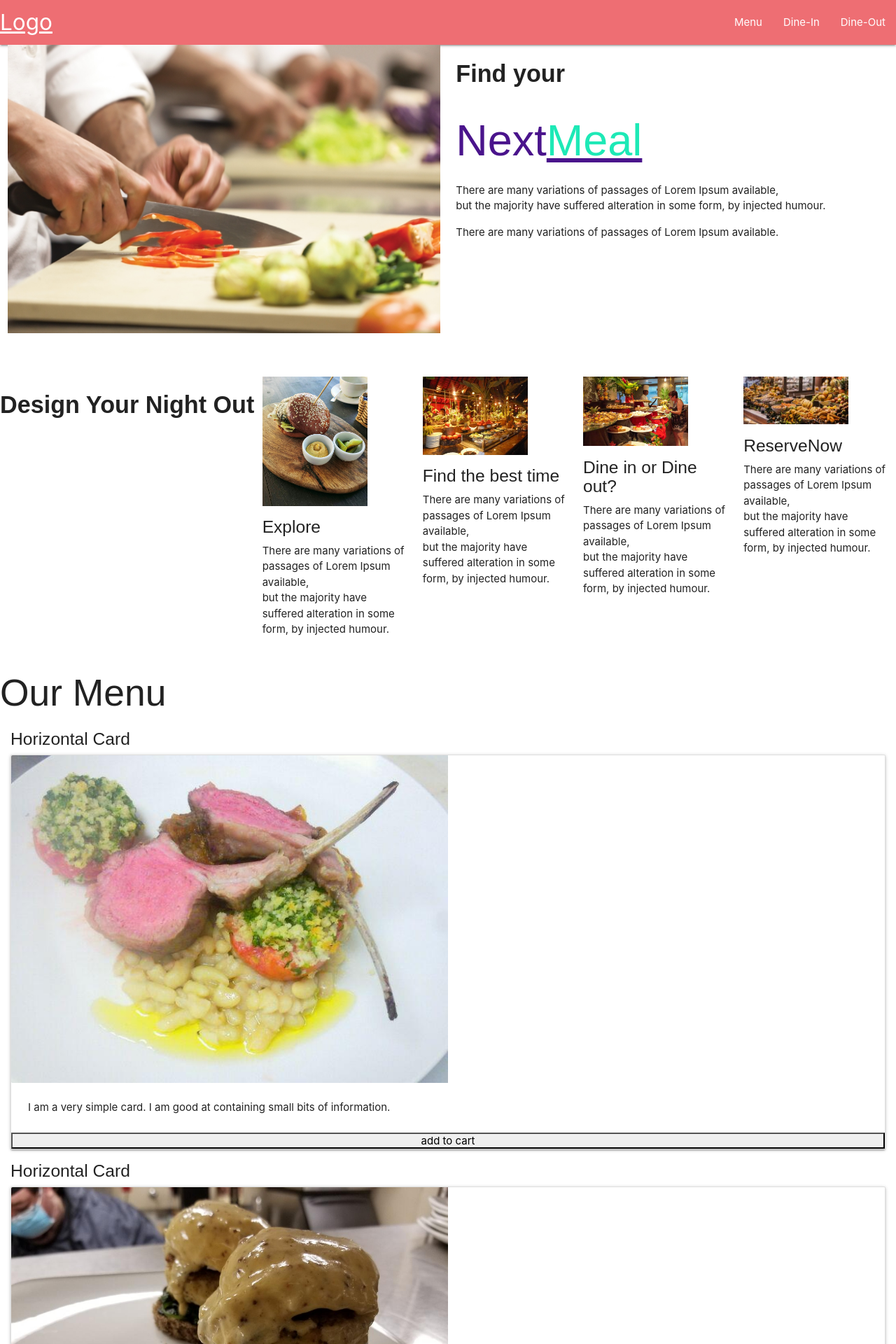
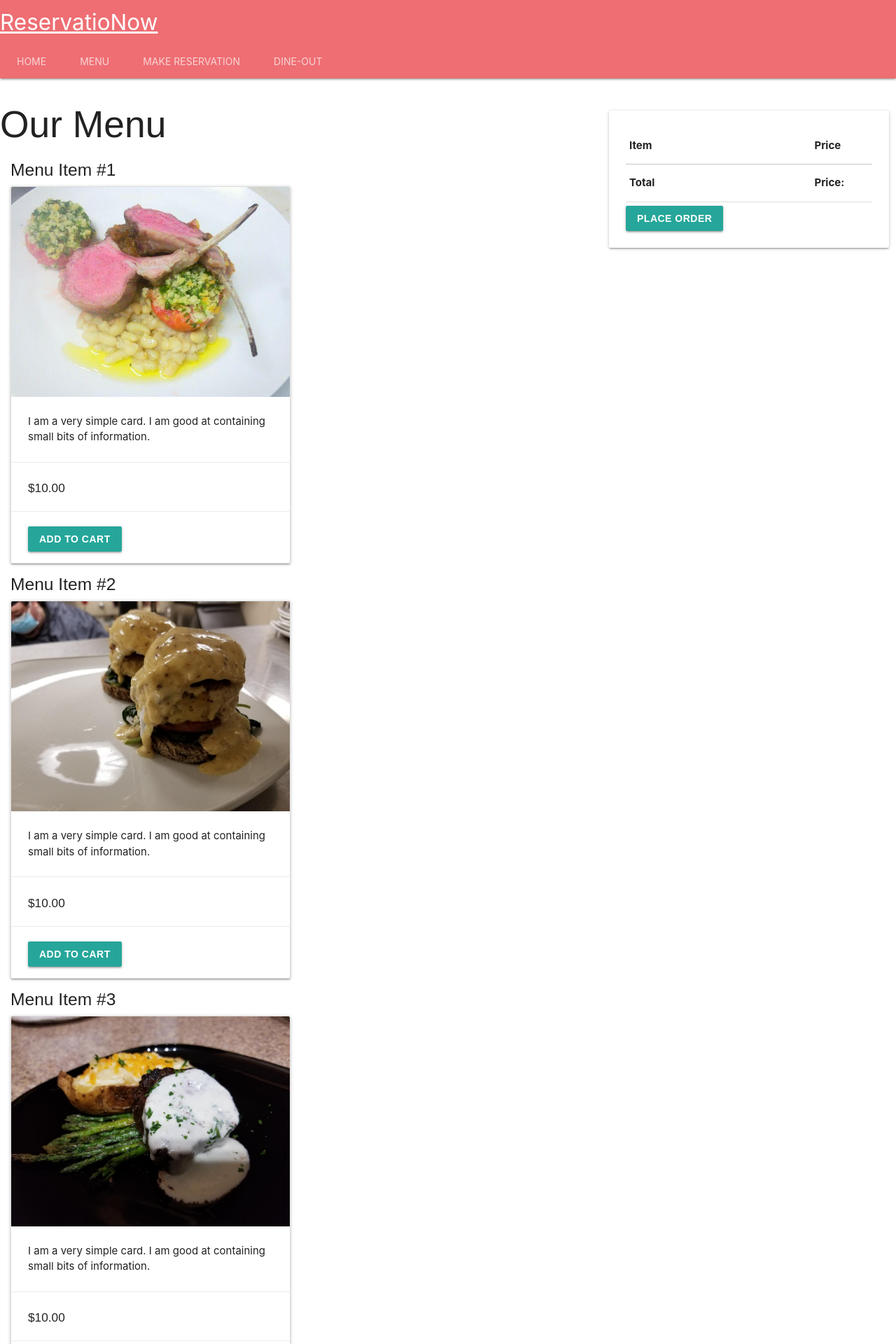
Before and after one commit to jsuderman/restaurant-app, a React (Create React App) app in the folder client/: page /menu in a window 1280 px wide. Shown: the top 1920 px of the page at 70% size. Built offline with nearby package versions, Linux system fonts and the light colour scheme; a web font is replaced by a local one.

Commit message:
Page changes

```diff
--- /dev/null
+++ b/client/src/app.css
@@ -0,0 +1,27 @@
+.card {
+    width: 400px;
+}
+
+.card-panel {
+    float: right;
+    position: fixed;
+    width: 400px;
+    right: 10px;
+    top: 150px;
+}
+
+#place-order {
+    margin-top: 5px;
+    width: fit-content;
+}
+
+
+.menuItem {
+    height: 300px;
+    width: 300px;
+
+}
+
+.current {
+    width: fit-content;
+}
--- a/client/src/components/MenuItems.js
+++ b/client/src/components/MenuItems.js
@@ -1,103 +1,132 @@
 import React, { Component } from 'react'
-
+import "../app.css";
 
 class MenuItems extends Component {
   render() {
     return (
       <div>
+
+
         <h2>Our Menu</h2>
         <div className="col s12 m7">
-          <h5 className="header">Horizontal Card</h5>
-          <div className="card horizontal">
+          <h5 className="header">Menu Item #1</h5>
+          <div className="card">
             <div className="card-image">
-              <img src={require("../images/Lamb.jpg")} alt="menuItem"/>
+              <img className="menuItem" src={require("../images/Lamb.jpg")} alt="menuItem" />
             </div>
             <div className="card-stacked">
               <div className="card-content">
                 <p>I am a very simple card. I am good at containing small bits of information.</p>
               </div>
             </div>
-            <button>add to cart</button>
+            <div className="card-action price" name="price">
+              <h6>$10.00</h6>
+            </div>
+            <div className="card-action">
+              <button className="btn waves-effect waves-light" id="place-order" type="submit" name="action">Add to Cart</button>
+            </div>
           </div>
         </div>
 
         <div className="col s12 m7">
-          <h5 className="header">Horizontal Card</h5>
-          <div className="card horizontal">
+          <h5 className="header">Menu Item #2</h5>
+          <div className="card">
             <div className="card-image">
-              <img src={require("../images/crab.jpg")} alt="menuItem"/>
+              <img className="menuItem" src={require("../images/crab.jpg")} alt="menuItem" />
             </div>
             <div className="card-stacked">
               <div className="card-content">
                 <p>I am a very simple card. I am good at containing small bits of information.</p>
               </div>
             </div>
-            <button>add to cart</button>
+            <div className="card-action price" name="price">
+              <h6>$10.00</h6>
+            </div>
+            <div className="card-action">
+              <button className="btn waves-effect waves-light" id="place-order" type="submit" name="action">Add to Cart</button>
+            </div>
           </div>
         </div>
 
         <div className="col s12 m7">
-          <h5 className="header">Horizontal Card</h5>
-          <div className="card horizontal">
+          <h5 className="header">Menu Item #3</h5>
+          <div className="card">
             <div className="card-image">
-              <img src={require("../images/filletMinion.jpg")} alt="menuItem"/>
+              <img className="menuItem" src={require("../images/filletMinion.jpg")} alt="menuItem" />
             </div>
             <div className="card-stacked">
               <div className="card-content">
                 <p>I am a very simple card. I am good at containing small bits of information.</p>
               </div>
             </div>
-            <button>add to cart</button>
+            <div className="card-action price" name="price">
+              <h6>$10.00</h6>
+            </div>
+            <div className="card-action">
+              <button className="btn waves-effect waves-light" id="place-order" type="submit" name="action">Add to Cart</button>
+            </div>
           </div>
         </div>
 
         <div className="col s12 m7">
-          <h5 className="header">Horizontal Card</h5>
-          <div className="card horizontal">
+          <h5 className="header">Menu Item #4</h5>
+          <div className="card">
             <div className="card-image">
-              <img src={require("../images/Pho.jpg")} alt="menuItem"/>
+              <img className="menuItem" src={require("../images/Pho.jpg")} alt="menuItem" />
             </div>
             <div className="card-stacked">
               <div className="card-content">
                 <p>I am a very simple card. I am good at containing small bits of information.</p>
               </div>
             </div>
-            <button>add to cart</button>
+            <div className="card-action price" name="price">
+              <h6>$10.00</h6>
+            </div>
+            <div className="card-action">
+              <button className="btn waves-effect waves-light" id="place-order" type="submit" name="action">Add to Cart</button>
+            </div>
           </div>
         </div>
 
         <div className="col s12 m7">
-          <h5 className="header">Horizontal Card</h5>
-          <div className="card horizontal">
+          <h5 className="header">Menu Item #5</h5>
+          <div className="card">
             <div className="card-image">
-              <img src={require("../images/food.jpg")} alt="menuItem"/>
+              <img className="menuItem" src={require("../images/food.jpg")} alt="menuItem" />
             </div>
             <div className="card-stacked">
               <div className="card-content">
                 <p>I am a very simple card. I am good at containing small bits of information.</p>
               </div>
             </div>
-            <button>add to cart</button>
+            <div className="card-action price" name="price">
+              <h6>$10.00</h6>
+            </div>
+            <div className="card-action">
+              <button className="btn waves-effect waves-light" id="place-order" type="submit" name="action">Add to Cart</button>
+            </div>
           </div>
         </div>
 
         <div className="col s12 m7">
-          <h5 className="header">Horizontal Card</h5>
-          <div className="card horizontal">
+          <h5 className="header">Menu Item #6</h5>
+          <div className="card">
             <div className="card-image">
-              <img src={require("../images/shrimp.jpg")} alt="menuItem"/>
+              <img className="menuItem" src={require("../images/shrimp.jpg")} alt="menuItem" />
             </div>
             <div className="card-stacked">
               <div className="card-content">
                 <p>I am a very simple card. I am good at containing small bits of information.</p>
               </div>
             </div>
-            <button>add to cart</button>
+            <div className="card-action price" name="price">
+              <h6>$10.00</h6>
+            </div>
+            <div className="card-action">
+              <button className="btn waves-effect waves-light" id="place-order" type="submit" name="action">Add to Cart</button>
+            </div>
           </div>
         </div>
-
-
-
 
 
 
--- a/client/src/components/Navbar.js
+++ b/client/src/components/Navbar.js
@@ -1,5 +1,6 @@
-import React, { Component } from 'react'
-import {Link} from "react-router-dom"
+import React, { Component } from 'react';
+import { Link } from "react-router-dom";
+import "../app.css";
 
 class Navbar extends Component {
   render() {
@@ -7,13 +8,17 @@ class Navbar extends Component {
       <div>
         <div id="background" className="view">
           <div className="full-lg-img">
-            <nav>
+            <nav className="nav-extended">
               <div className="nav-wrapper">
-                <Link to="/user" className="brand-logo">Logo</Link>
-                <ul id="nav-mobile" className="right hide-on-med-and-down">
-                  <li><Link to="/menu">Menu</Link></li>
-                  <li><Link to="/Reservation">Dine-In</Link></li>
-                  <li><Link to="/dineOut">Dine-Out</Link></li>
+                <a href="#" className="brand-logo">ReservatioNow</a>
+                <a href="#" data-target="mobile-demo" className="sidenav-trigger"><i className="material-icons">menu</i></a>
+              </div>
+              <div className="nav-content">
+                <ul className="tabs tabs-transparent">
+                  <li className="tab"><Link to="/user">Home</Link></li>
+                  <li className="tab"><Link to="/menu">Menu</Link></li>
+                  <li className="tab"><Link to="/reservation">Make Reservation</Link></li>
+                  <li className="tab"><Link to="/dineOut">Dine-Out</Link></li>
                 </ul>
               </div>
             </nav>
--- a/client/src/pages/dineOut.jsx
+++ b/client/src/pages/dineOut.jsx
@@ -16,10 +16,7 @@ const DineOut = () => {
 return(
     <div>
         <NavbarComponent />
-            <HeaderComponent />
-            <DetailComponent />
-            <IconComponent />
-            <AboutComponent />
+
             <div>
                 <form>
                     <h5>Name</h5>
@@ -41,7 +38,7 @@ return(
                         <button className="btn waves-effect waves-light" type="submit" name="action"> Place Order</button>
                 </form>
             </div>
-                <FooterComponent />
+
 
     </div>
     );
--- a/client/src/pages/landing.jsx
+++ b/client/src/pages/landing.jsx
@@ -5,19 +5,43 @@ import DetailComponent from "../components/detail";
 import IconComponent from "../components/icon";
 import AboutComponent from "../components/about";
 import FooterComponent from "../components/footer";
+import "../app.css"
 
 
 const Landing = () => {
 
-return(
-    <div>
-        <NavbarComponent/>
-        <HeaderComponent/>
-        <DetailComponent/>
-        <IconComponent/>
-        <AboutComponent/>
-        <FooterComponent/>
-    </div>
+    return (
+        <div>
+            <NavbarComponent />
+            <h3>Welcome User</h3>
+            <div class="row">
+                <div class="col s12 m6">
+                    <div class="card blue-grey darken-1 current">
+                        <div class="card-content white-text">
+                            <span class="card-title">Current Reservation</span>
+                            <p>The Last reservation by this user will go here.</p>
+                        </div>
+                        <div class="card-action">
+
+                        </div>
+                    </div>
+                </div>
+            </div>
+
+            <div class="row">
+                <div class="col s12 m6">
+                    <div class="card blue-grey darken-1 current">
+                        <div class="card-content white-text">
+                            <span class="card-title">Current Order</span>
+                            <p>The last order placed by this user will go here</p>
+                        </div>
+                        <div class="card-action">
+
+                        </div>
+                    </div>
+                </div>
+            </div>
+        </div>
     );
 
 }
--- a/client/src/pages/menu.jsx
+++ b/client/src/pages/menu.jsx
@@ -9,13 +9,58 @@ import MenuItems from "../components/MenuItems";
 
 const Menu = () => {
 
+    // const [orderName, setOrderName] = useState("");
+    // const [orderDate, setOrderDate] = useState("");
+    // const [orderTime, setOrderTime] = useState("");
+    // const [orderItems, setOrderItems] = useState("");
+    // const [orderPrice, setOrderPrice] = useState("");
+
+
+    // const registerUser = () => {
+    //     Axios({
+    //       method: "POST",
+    //       url: "/api/placeOrder",
+    //       data: {
+    //         Name: OrderName,
+    //         Date: OrderDate,
+    //         Time: OrderTime,
+    //         Items: OrderItems,
+    //         Price: OrderPrice
+    //       },
+    //       withCredentials: true,
+    //     }).then((res) => console.log(res));
+    //   };
+
 return(
     <div>
         <NavbarComponent/>
-        <HeaderComponent/>
-        <DetailComponent/>
-        <IconComponent/>
-        <AboutComponent/>
+        <div class="row">
+          <div class="col s12 m5">
+            <div class="card-panel ">
+              <table>
+                  <tr id="reciept-header">
+                      <th>Item</th>
+                      <th></th>
+                      <th></th>
+                      <th>Price</th>
+                  </tr>
+                  <tr id="menu-space">
+
+                  </tr>
+                  <tr id="reciept-footer">
+                      <th>Total</th>
+                      <th></th>
+                      <th></th>
+                      <th>Price:</th>
+                  </tr>
+                  <div>
+                    <button className="btn waves-effect waves-light" id="place-order" type="submit" name="action">Place Order</button>
+                  </div>
+              </table>
+            </div>
+          </div>
+        </div>
+
         <MenuItems/>
         <FooterComponent/>
     </div>
--- a/client/src/pages/register.jsx
+++ b/client/src/pages/register.jsx
@@ -31,7 +31,7 @@ function Register (){
 
 return(
     <div>
-        <HeaderComponent/>
+
 
             <h2>Register</h2>
             <h5>Email</h5>
@@ -69,7 +69,6 @@ return(
 
             <p>Already have an account? Click <Link to="/">here</Link> to Login.</p>
 
-            <FooterComponent/>
 
     </div>
     );
--- a/client/src/pages/reservation.jsx
+++ b/client/src/pages/reservation.jsx
@@ -22,10 +22,7 @@ function Reservation(props) {
     return (
         <div className="reservation">
             <NavbarComponent />
-            <HeaderComponent />
-            <DetailComponent />
-            <IconComponent />
-            <AboutComponent />
+
             <div>
                 <form>
                     <h5>Name</h5>
@@ -45,10 +42,10 @@ function Reservation(props) {
                             placeholder="How many guest" type="number"
                             onChange={(e) => setReserveGuest(e.target.value)}
                         />
-                        <button className="btn waves-effect waves-light" type="submit" name="action" onClick={props.loginUser}> Set Reservation</button>
+                        <button className="btn waves-effect waves-light" type="submit" name="action"> Set Reservation</button>
                 </form>
             </div>
-                <FooterComponent />
+
 
                 {/* <div>
                 <TableTotal />
```
